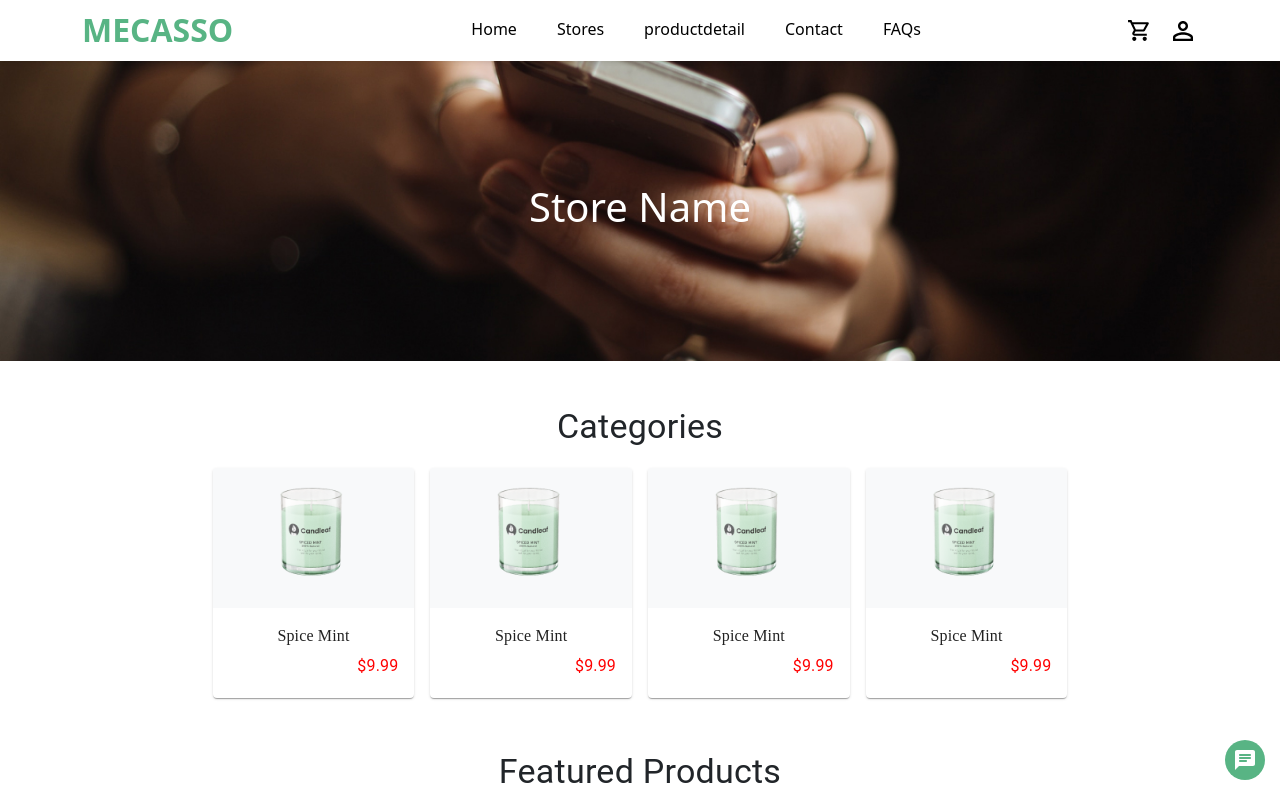
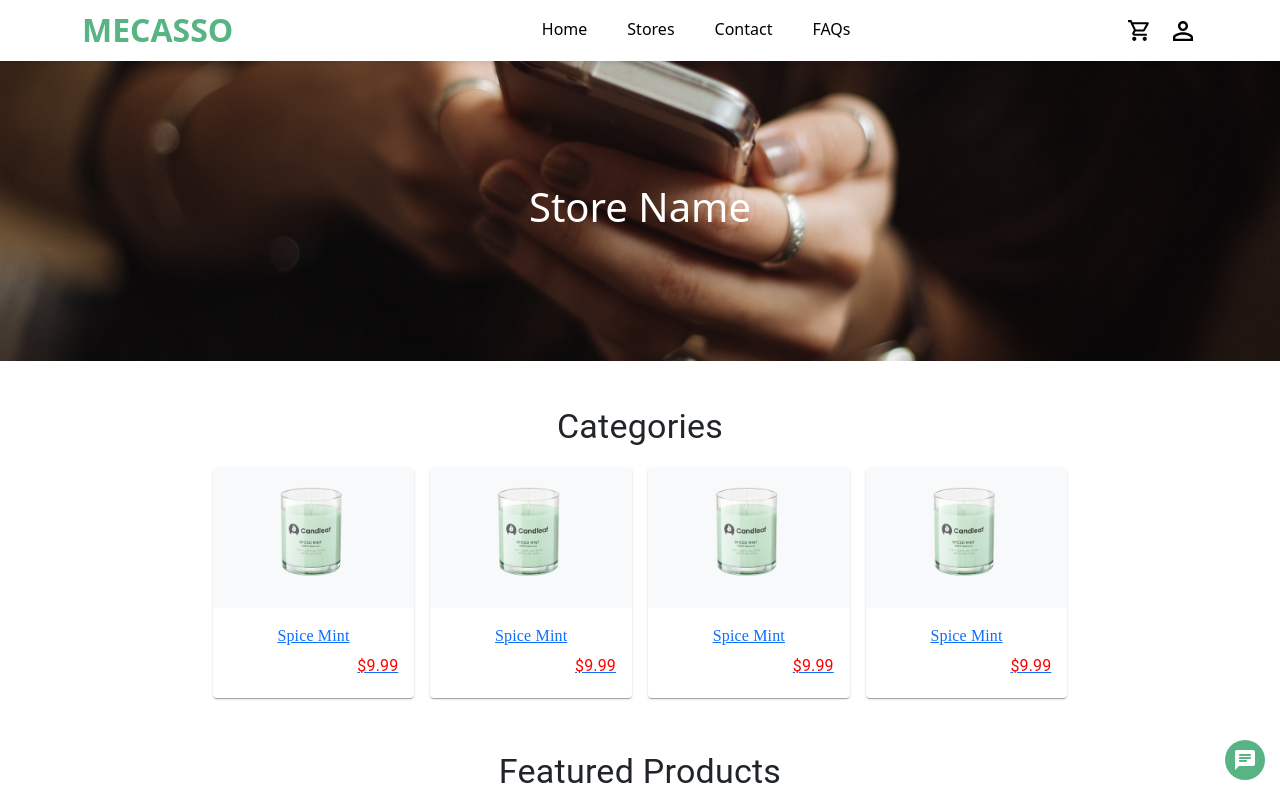
Before and after one commit to amaaz-arshad/Mecasso, a React (Create React App) app: page /stores in a window 1280 px wide. Shown: the top 795 px of the page. Built offline with nearby package versions, Linux system fonts and the light colour scheme.

Commit message:
Updated merged code

```diff
--- a/src/code/customer/sharedComponents/header/Header.js
+++ b/src/code/customer/sharedComponents/header/Header.js
@@ -20,9 +20,9 @@ export default function Header() {
               <li>
                 <Link to="/stores">Stores</Link>
               </li>
-              <li>
+              {/* <li>
                 <Link to="/productdetail">productdetail</Link>
-              </li>
+              </li> */}
               <li>
                 <Link to="/contact">Contact</Link>
               </li>
--- a/src/code/customer/sharedComponents/product/Product.js
+++ b/src/code/customer/sharedComponents/product/Product.js
@@ -5,6 +5,8 @@ import CardMedia from "@mui/material/CardMedia";
 import Typography from "@mui/material/Typography";
 import { CardActionArea } from "@mui/material";
 import img from "../../../../images/product.png";
+import { Link } from "react-router-dom";
+import "./product.css";
 
 export default function Product() {
   return (
@@ -15,6 +17,7 @@ export default function Product() {
         margin: "8px",
       }}
     >
+      <Link to="/productdetail">
         <CardActionArea style={{ dispaly: "flex", flexDirection: "column" }}>
           <CardMedia
             component="img"
@@ -47,6 +50,7 @@ export default function Product() {
             </Typography>
           </CardContent>
         </CardActionArea>
+      </Link>
     </Card>
   );
 }
--- /dev/null
+++ b/src/code/customer/sharedComponents/product/product.css
@@ -0,0 +1,3 @@
+a {
+  text-decoration: none;
+}
```
Lines whose indentation alone changed are shown as unchanged.
